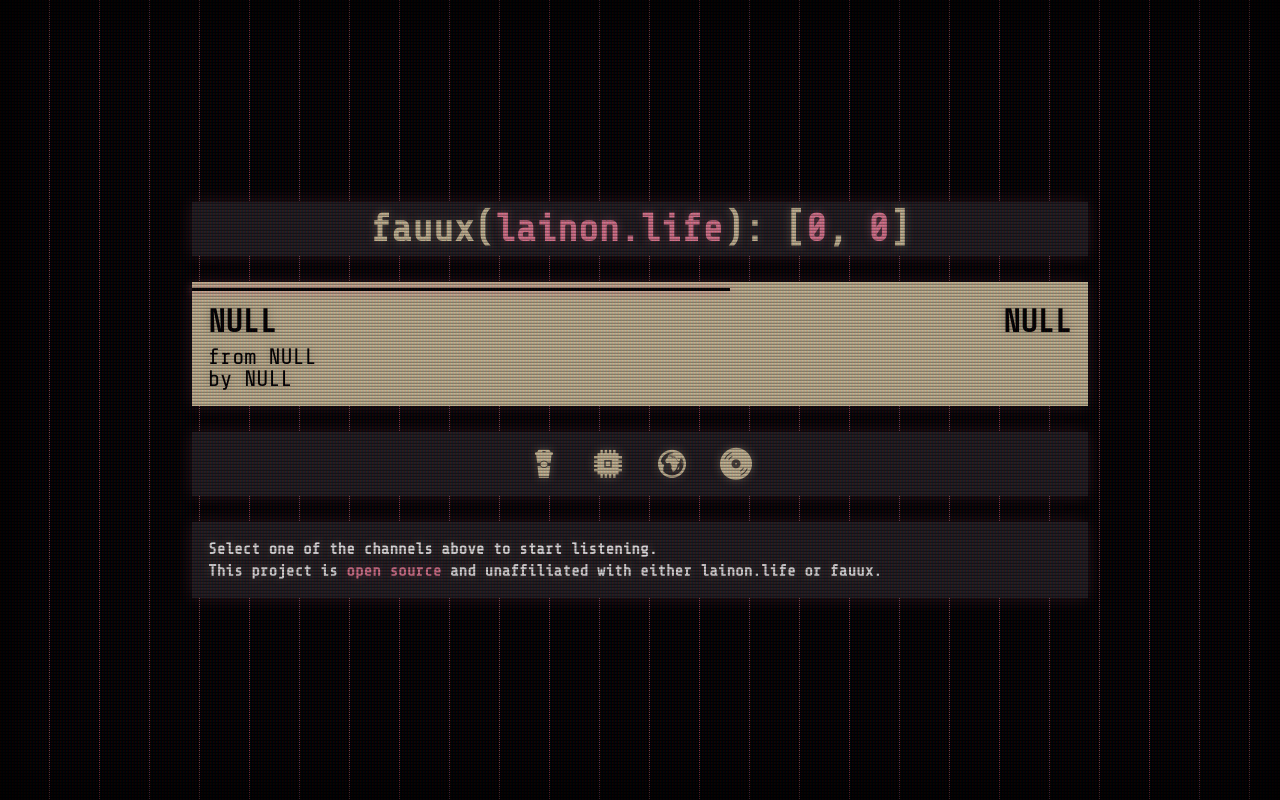
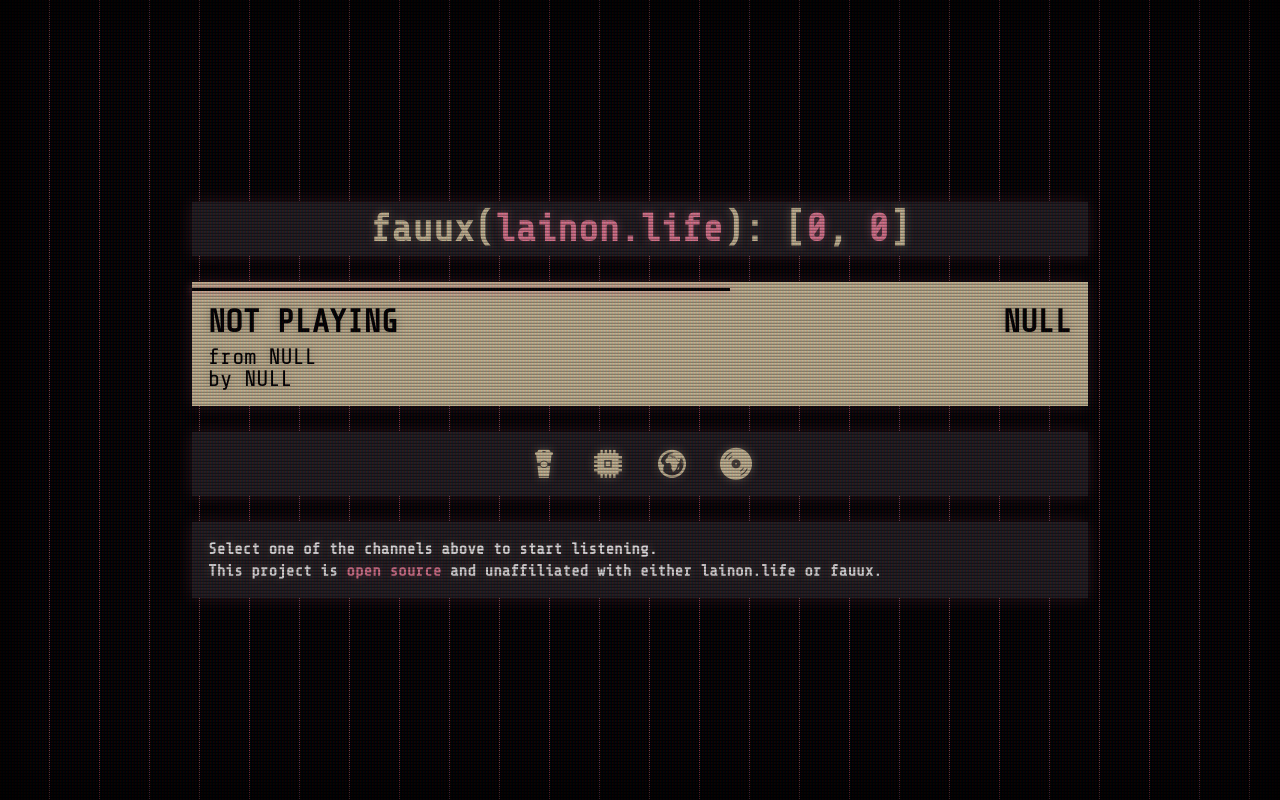
Before and after one commit to debil03311/fauuxonlife, a plain HTML site: page index.html in a window 1280 px wide. Drawn offline with nearby package versions, Linux system fonts and the light colour scheme; a web font is replaced by a local one.

Commit message:
Change initial song title to NOT PLAYING

```diff
--- a/index.html
+++ b/index.html
@@ -73,7 +73,7 @@
 
         <div id="current-details" class="no-select">
             <span id="current-song">
-                <span id="current-title">NULL</span>
+                <span id="current-title">NOT PLAYING</span>
                 <span id="current-date">NULL</span>
             </span>
 
```
